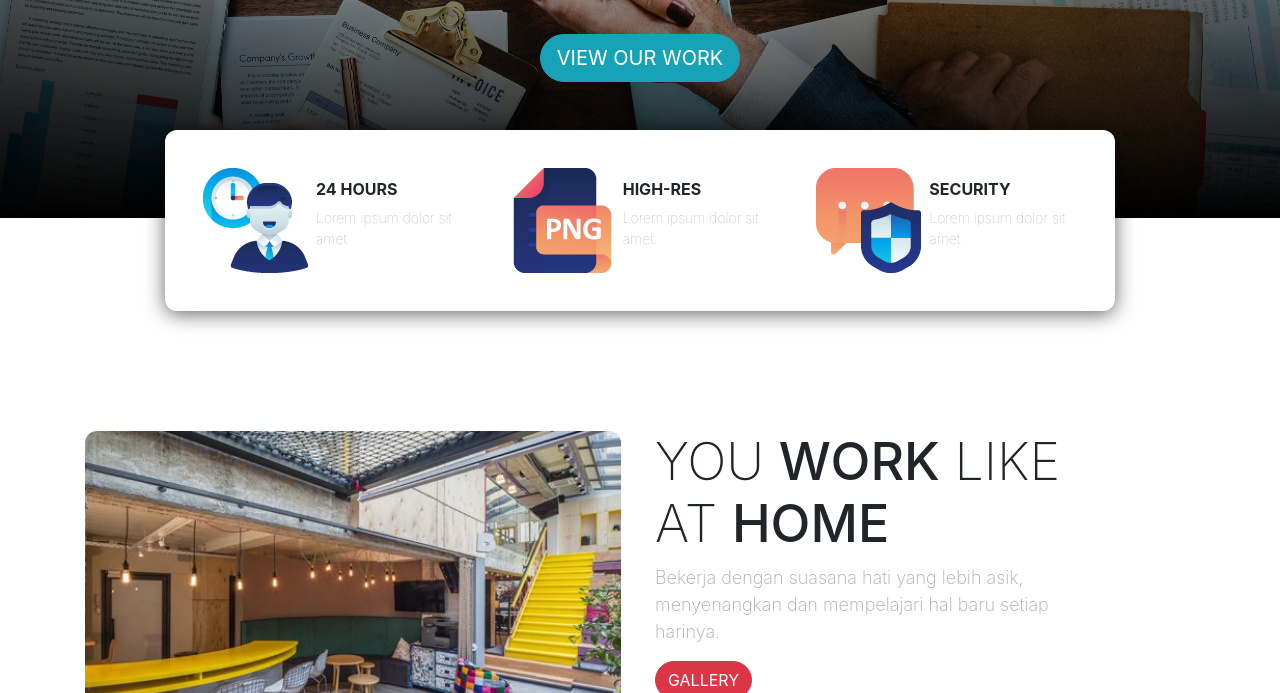
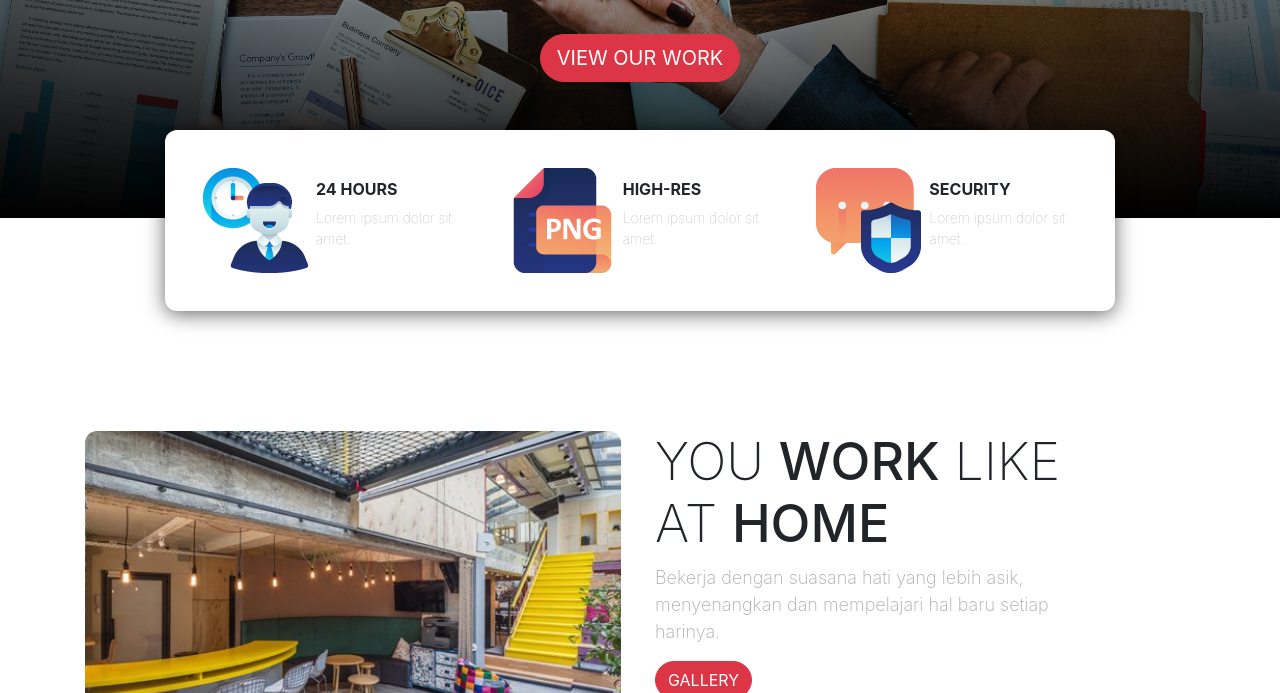
Before and after one commit to programmingpoltek/simple-landing-test, a plain HTML site: page index.html in a window 1280 px wide. Shown: the part 407-1100 px from the top of the page. Drawn offline with nearby package versions, Linux system fonts and the light colour scheme; a web font is replaced by a local one.

Commit message:
mengubah warna tombol menjadi warna merah

```diff
--- a/index.html
+++ b/index.html
@@ -41,7 +41,7 @@
     <div class="jumbotron jumbotron-fluid">
       <div class="container">
         <h1 class="display-4">Get work done <span>faster</span> <br>and <span>better</span> with us</h1>
-        <a href="#" class="btn btn-info btn-lg tombol">View Our Work</a>
+        <a href="#" class="btn btn-danger  btn-info btn-lg  tombol">View Our Work</a>
       </div>
     </div>
     <!-- akhir Jumbotron -->
```
